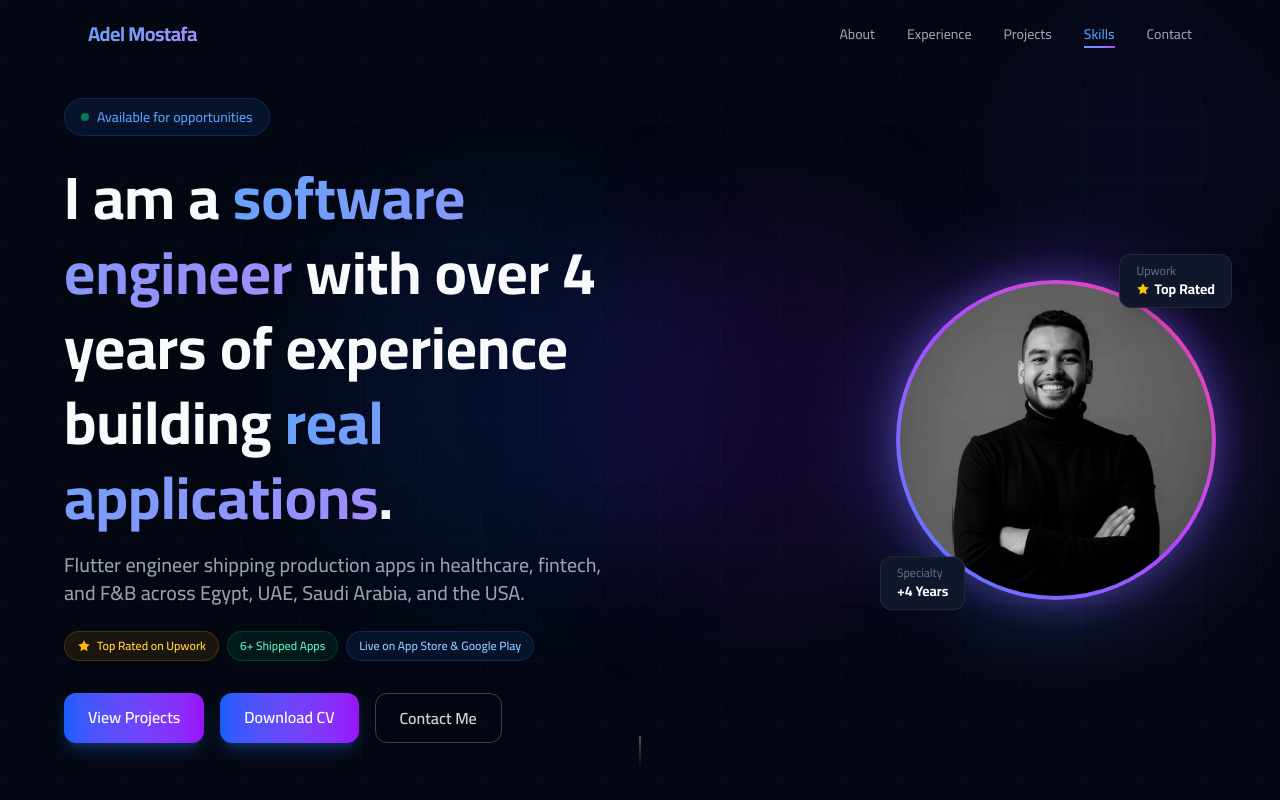
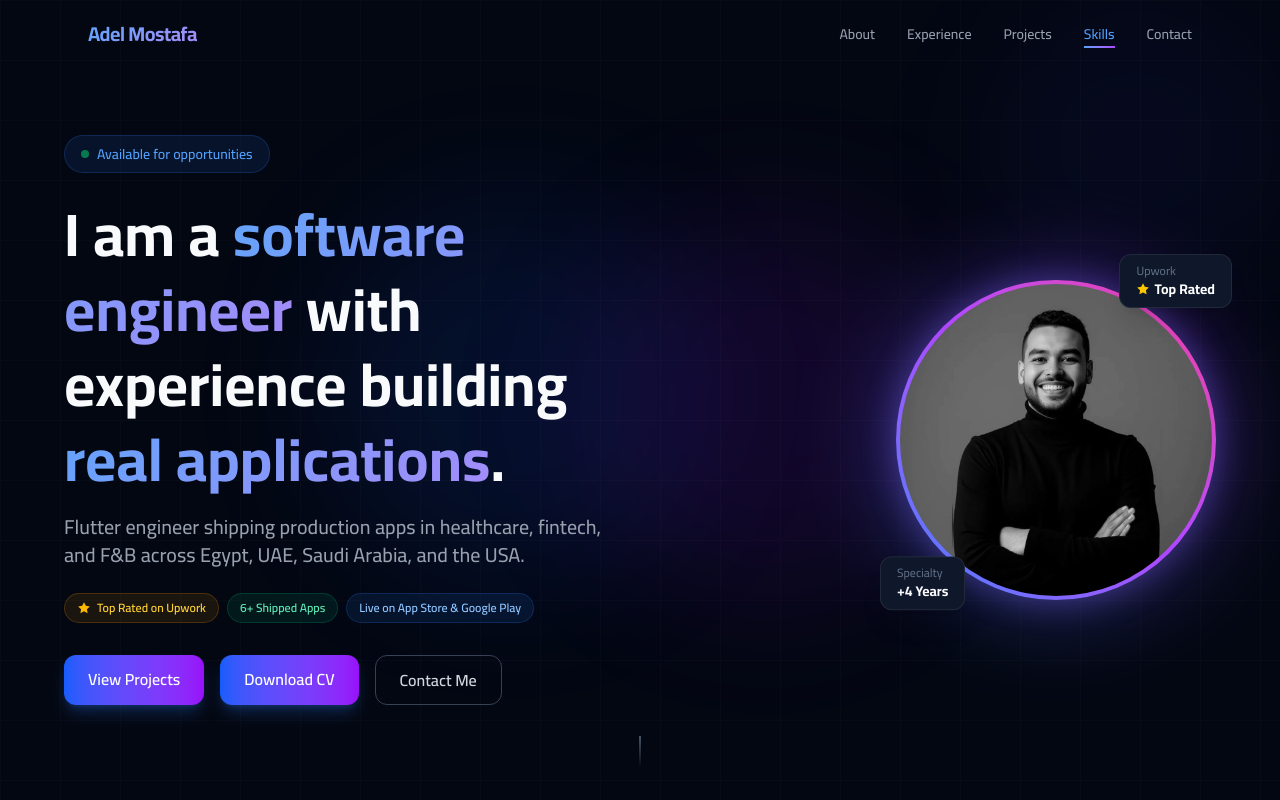
Before and after one commit to A7med3li011/Adel-PORTFOLIO, a Next.js app: page / in a window 1280 px wide. Shown: the top 800 px of the page. Built offline with nearby package versions, Linux system fonts and the light colour scheme.

Commit message:
fix: Update experience description in homepage header

```diff
--- a/app/page.tsx
+++ b/app/page.tsx
@@ -516,7 +516,7 @@ export default function Home() {
 
             <h1 className="text-4xl sm:text-5xl md:text-5xl lg:text-6xl font-bold leading-tight mb-4">
               I am a <span className="gradient-text">software engineer</span>{" "}
-              with over 4 years of experience building{" "}
+              with experience building{" "}
               <span className="gradient-text">real applications</span>.
             </h1>
             <p
```
